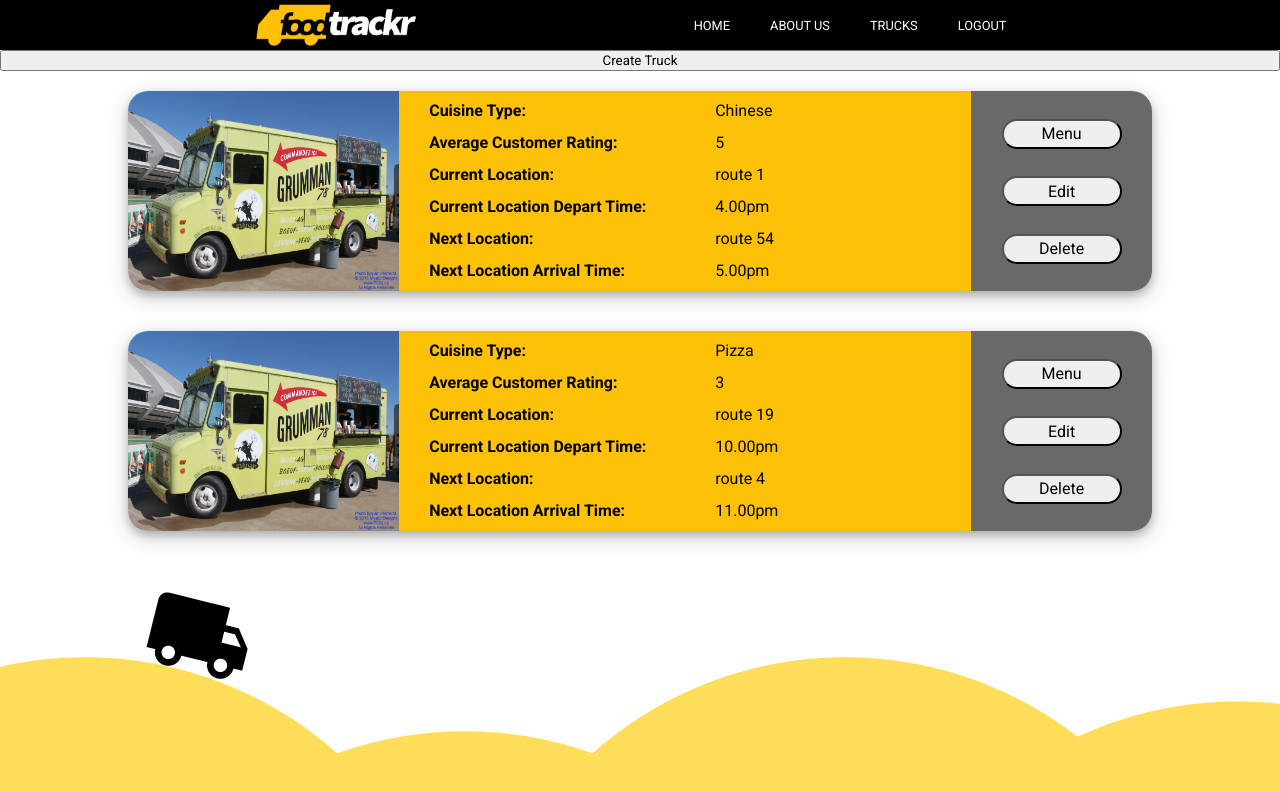
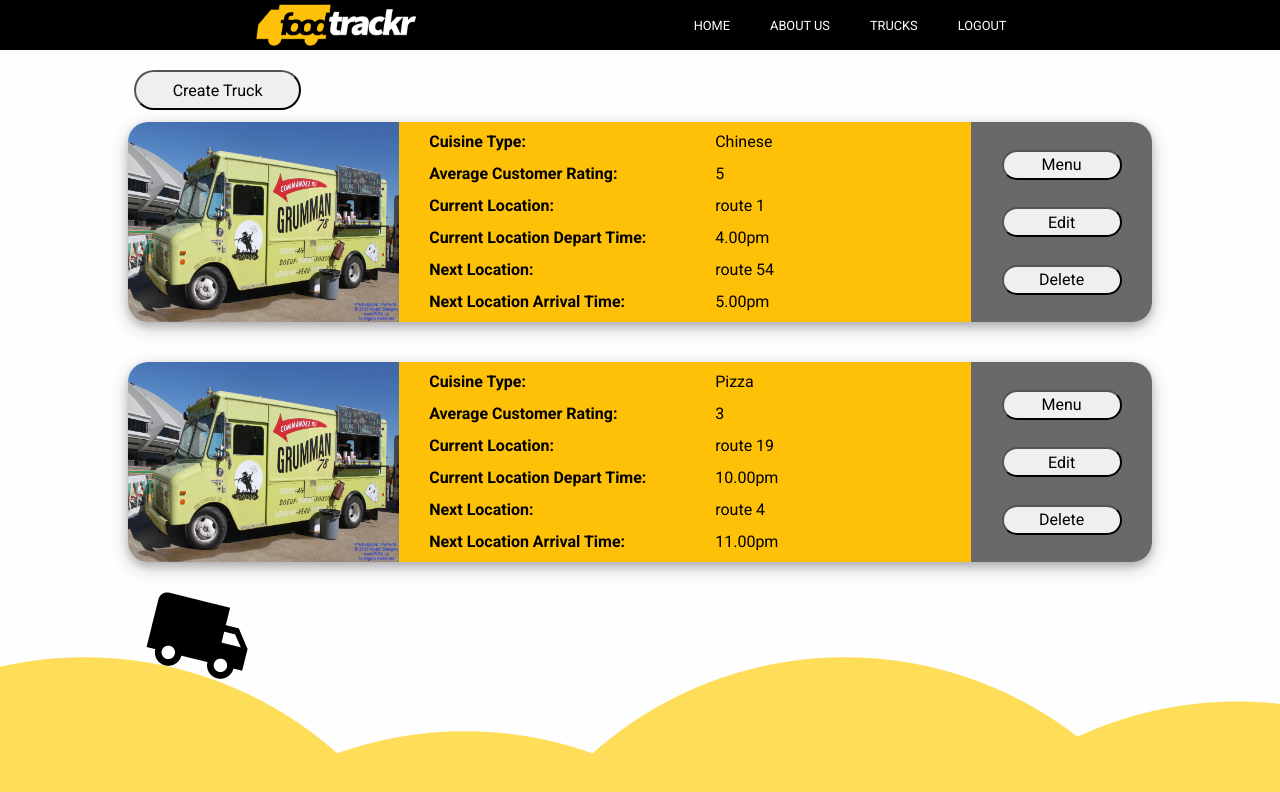
Before and after one commit to Sara-DLC/FoodTruck, a React (Create React App) app: page /trucks in a window 1280 px wide. Shown: the top 792 px of the page. Built offline with nearby package versions, Linux system fonts and the light colour scheme.

Commit message:
create truck button styled

```diff
--- a/src/components/Modal.js
+++ b/src/components/Modal.js
@@ -3,6 +3,7 @@
 import { Form, Field, withFormik } from 'formik';
 import * as Yup from 'yup';
 import axios from 'axios';
+import './scss/modal.scss';
 
 
 const Modal = ({ errors, touched, status }) => {
@@ -12,7 +13,8 @@
 }, [status]);
 
 return (
-<Popup trigger={<button> Create Truck </button>} modal>
+  <div className="modal">
+<Popup trigger={<button className="btn-style"> Create Truck </button>} modal>
 <div className='modal-styles'>
     <h4>Truck Information</h4>
     <Form>
@@ -53,6 +55,7 @@
     ))}
 </div>
 </Popup>
+</div>
 );
 };
 
--- a/src/components/VendorPage.js
+++ b/src/components/VendorPage.js
@@ -20,9 +20,9 @@
     return (
         <div className='vendor-page'>
             <NavigationCard myTrucks={true} logout={true}/>
+
+            <div className='trucks-owned'>
             <Modal/>
-            <div className='trucks-owned'>
-
                 {trucks.map(truck => (
                     <div className='truck'>
                     <div className='truck-image'>
--- a/src/components/scss/modal.scss
+++ b/src/components/scss/modal.scss
@@ -0,0 +1,18 @@
+.modal {
+    width: 79vw;
+    display: flex;
+    height: 4vh;
+    cursor: pointer;
+    margin-top: 20px;
+    .btn-style{
+        border-radius: 20px;
+    height: 5vh;
+    width: 13vw;
+    font-size: 1rem;
+
+    &:hover{
+        color:rgb(206, 175, 38);
+        background-color: black;
+    }
+    }
+}
```
